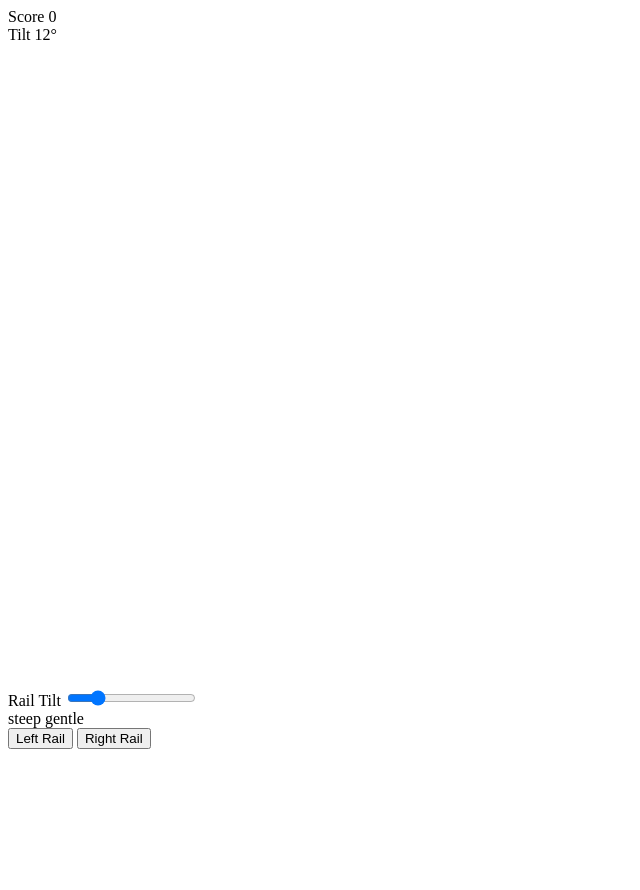
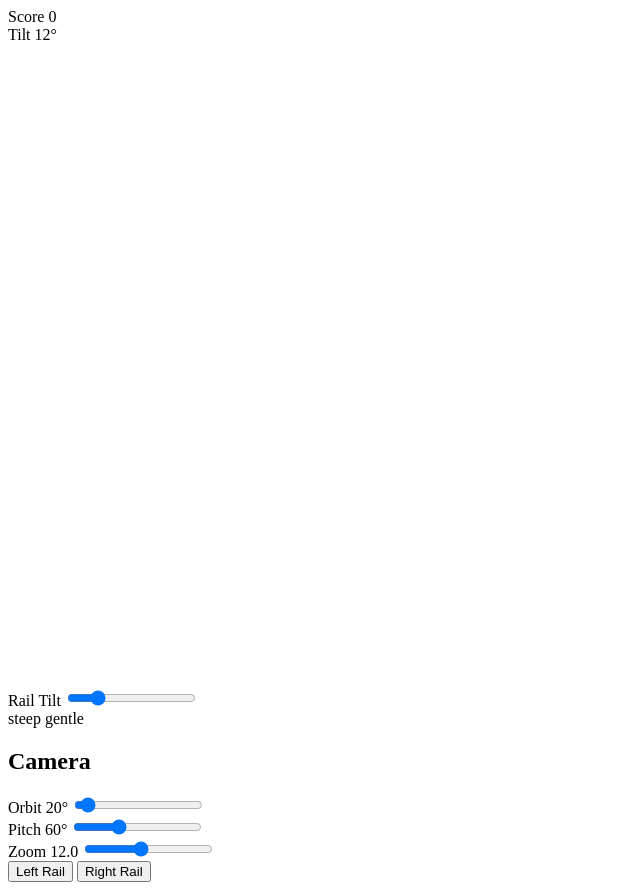
Before and after one commit to dawallin/SpaceBall, a website with bundled scripts: page index.html in a window 1280 px wide. Shown: the whole page, without its empty margins (0-640 px from the left). Before the commit the page ends 800 px from the top, so only its background shows below. Built offline with nearby package versions, Linux system fonts and the light colour scheme.

Commit message:
Sync root index with camera controls

```diff
--- a/index.html
+++ b/index.html
@@ -27,10 +27,12 @@
 
       <section class="playfield-wrapper">
         <canvas id="playfield" width="360" height="640" aria-label="Space Ball playfield"></canvas>
-        <aside class="tilt-control" aria-label="Tilt control">
-          <label for="tiltSlider" class="tilt-control__label">Rail Tilt</label>
+        <aside class="control-panel" aria-label="Game controls">
+          <section class="control-panel__card control-panel__card--tilt" aria-label="Tilt control">
+            <label for="tiltSlider" class="tilt-control__label">Rail Tilt</label>
             <input
               id="tiltSlider"
+              class="tilt-control__slider"
               type="range"
               min="0"
               max="100"
@@ -41,10 +43,63 @@
               aria-label="Adjust rail tilt"
               orient="vertical"
             />
-          <div class="tilt-control__ticks">
-            <span>steep</span>
-            <span>gentle</span>
-          </div>
+            <div class="tilt-control__ticks">
+              <span>steep</span>
+              <span>gentle</span>
+            </div>
+          </section>
+
+          <section class="control-panel__card control-panel__card--camera" aria-label="Camera tuning">
+            <h2 class="control-panel__title">Camera</h2>
+            <div class="camera-tuner__group">
+              <label for="cameraAlphaSlider" class="camera-tuner__label">
+                Orbit
+                <span id="cameraAlphaReadout" class="camera-tuner__value">20°</span>
+              </label>
+              <input
+                id="cameraAlphaSlider"
+                class="camera-tuner__slider"
+                type="range"
+                min="0"
+                max="360"
+                step="1"
+                value="20"
+                aria-label="Adjust camera orbit"
+              />
+            </div>
+            <div class="camera-tuner__group">
+              <label for="cameraBetaSlider" class="camera-tuner__label">
+                Pitch
+                <span id="cameraBetaReadout" class="camera-tuner__value">60°</span>
+              </label>
+              <input
+                id="cameraBetaSlider"
+                class="camera-tuner__slider"
+                type="range"
+                min="35"
+                max="110"
+                step="1"
+                value="60"
+                aria-label="Adjust camera pitch"
+              />
+            </div>
+            <div class="camera-tuner__group">
+              <label for="cameraZoomSlider" class="camera-tuner__label">
+                Zoom
+                <span id="cameraZoomReadout" class="camera-tuner__value">12.0</span>
+              </label>
+              <input
+                id="cameraZoomSlider"
+                class="camera-tuner__slider"
+                type="range"
+                min="9"
+                max="16"
+                step="0.1"
+                value="12"
+                aria-label="Adjust camera zoom"
+              />
+            </div>
+          </section>
         </aside>
       </section>
 
```
Also changed, not shown: 1 other file.
